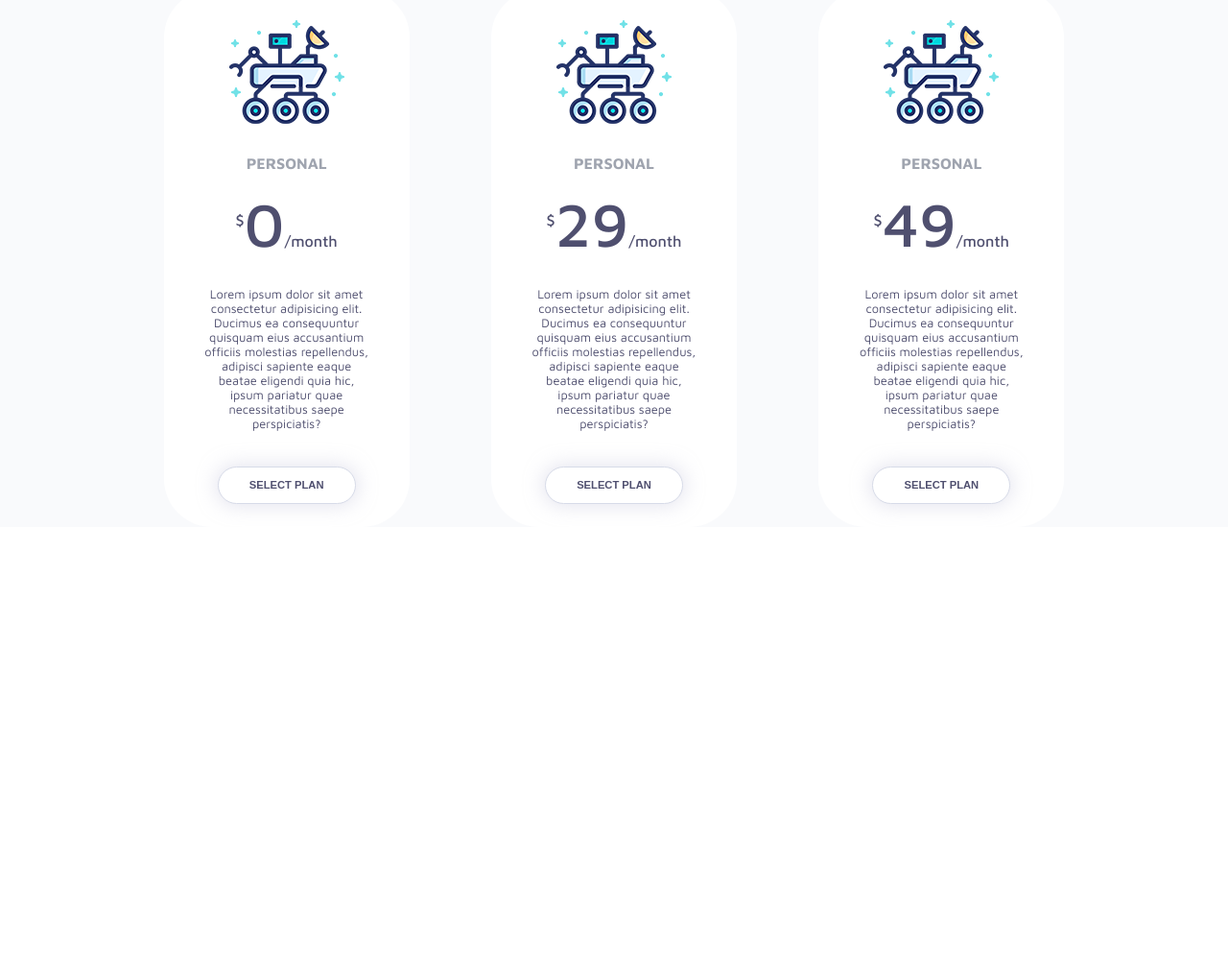
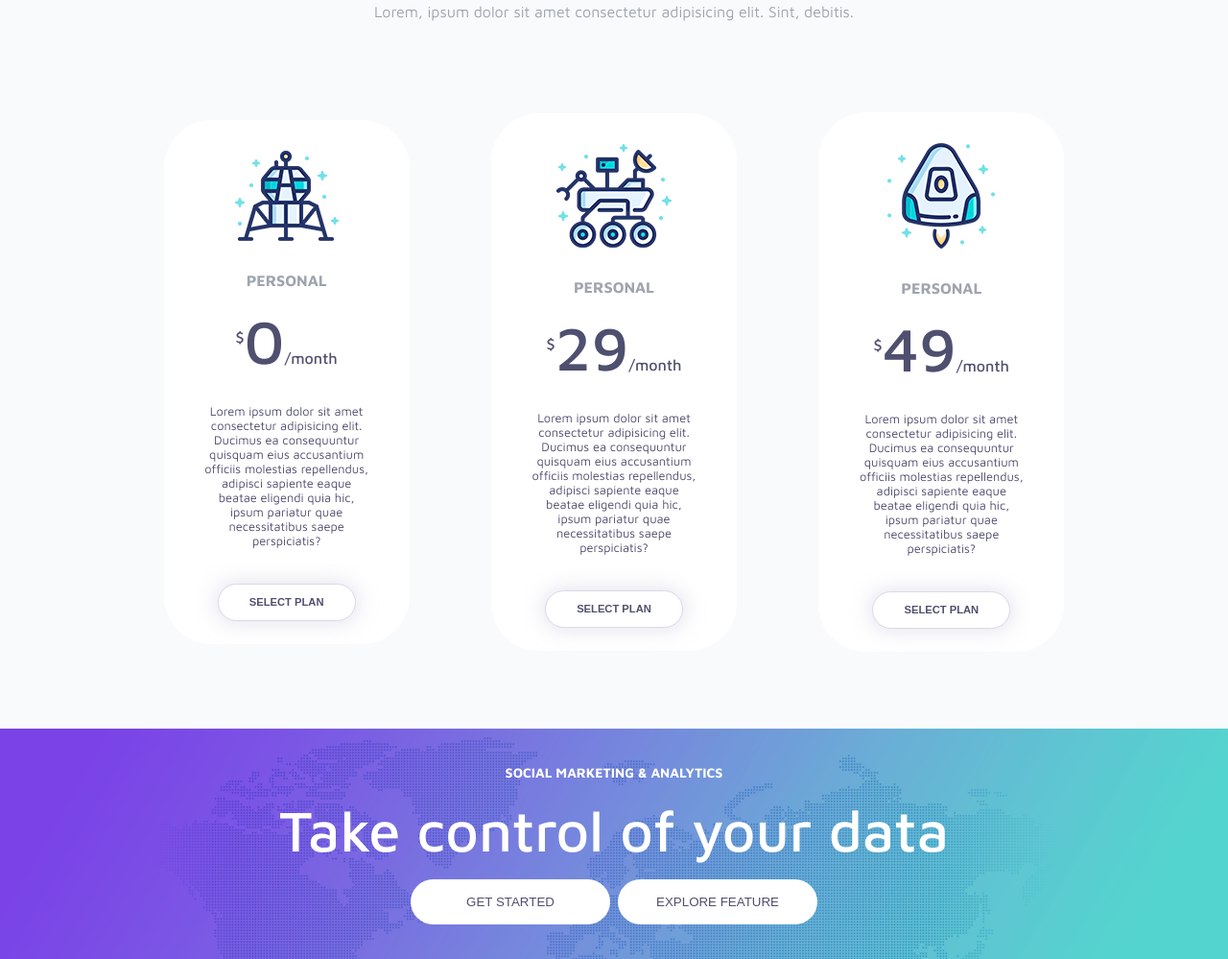
Before and after one commit to dzianisbohush/flex_learn_1, a plain HTML site: page index.html in a window 1280 px wide. Shown: the part 1017-2016 px from the top of the page at 96% size. Before the commit the page ends 1566 px from the top, so only its background shows below. Drawn offline with Linux system fonts and the light colour scheme.

Commit message:
added .take-control

```diff
--- a/normalize.css
+++ b/css/style.css
@@ -15,7 +15,7 @@ header{
     align-items: center;
     height: 100vh;
     min-height: 600px;
-    background: url(back.png) no-repeat center;
+    background: url(../img/header-background.png) no-repeat center;
     background-size: cover;
     position: relative;
 }
@@ -33,11 +33,18 @@ header{
 }
 .logo{
     display:flex;
-    width: 11%;
+    width: 13%;
+    letter-spacing: 4px;
     justify-content: space-between;
     align-items: center;
 }
+.logo span{
+    font-size: 30px;
+    font-weight: 700;
+}
 .nav{
+    font-size: 16px;
+    font-weight: 500;
     width: 60%
 }
 .nav ul{
@@ -67,6 +74,11 @@ header{
     justify-content: space-around;
     align-items: center;
 }
+.header-message span{
+    font-size: 14px;
+    font-weight: 700;
+    text-transform: uppercase;
+}
 
 
 .header-message span::before{
@@ -91,10 +103,16 @@ header{
 
 .header-message h1{
     margin:1%;
+    font-size: 80px;
+    font-weight: 500;
     }
 
     .header-message p{
         margin:0;
+        font-size: 16px;
+        font-weight: 400;
+        width: 70%;
+        text-align: center;
         }
 
         .header-arrow{
@@ -114,8 +132,10 @@ header{
 
         }
 .select-a-plan{
-    hight:100vh;
-    min-height: 600px;
+    hight:70vh;
+    padding: 5rem 3rem;
+
+    /* min-height: 700px; */
     background: #f9fafc;
     display:flex;
     flex-direction: column;
@@ -171,7 +191,7 @@ header{
     display: flex;
     justify-content: space-around;
     align-items: center;
-    margin-top: 3rem;
+    margin-top: 6rem;
     /* height: 40vh; */
     width: 80vw;
     color: #9fa4af;
@@ -243,3 +263,48 @@ transition: .2s;
 color:white;
 background: #6e45e2;
 }
+
+.take-action{
+    display: flex;
+    flex-direction: column;
+    justify-content: center;
+    align-items: center;
+    background: url(../img/map.png) no-repeat center;
+    background-size: cover;
+    color: white;
+    text-align:center;
+    height: 30vh;
+}
+.take-action span{
+    text-transform: uppercase;
+    font-size: 14px;
+    font-weight: 700;
+}
+.take-action h4{
+    margin: 1rem;
+    font-size: 60px;
+    font-weight: 500;
+}
+.take-action-buttons{
+    display:flex;
+    justify-content: space-between;
+    align-content: center;
+    font-size: 12px;
+    font-weight: 700;
+    text-align: center;
+    width: 26.5rem;
+}
+.take-action-buttons button{
+    background: white;
+    padding: 1rem 2rem;
+    border-radius: 100px;
+    cursor: pointer;
+    width: 13rem;
+    border: none;
+    color:#4f4f6f;
+    text-transform: uppercase;
+}
+.take-action-buttons button:hover{
+    background: #6e45e2;
+    color:white;
+}
--- a/index.html
+++ b/index.html
@@ -6,23 +6,16 @@
     <meta http-equiv="X-UA-Compatible" content="ie=edge">
     <title>flexbox learn</title>
     <link href="https://fonts.googleapis.com/css?family=Maven+Pro:400,500,700,900" rel="stylesheet">
-    <link rel="stylesheet" href="style.css">
-    <link rel="stylesheet" href="normalize.css">
-    <script>
-            window.onload = function() {
-                let elem = document.querySelector(".get-started-button");
-                elem.addEventListener('click', ()=>console.log("clicked"));
-            }
+    <link rel="stylesheet" href="./css/style.css">
 
-             </script>
 </head>
 <body>
     <header >
 
         <div class="logo-nav">
             <div class="logo">
-                <img src="logo.png" alt="">
-                MISOCIAL
+                <img src="./img/logo.png" alt="">
+                <span>MISOCIAL</span>
             </div>
             <div class="nav">
                 <ul>
@@ -41,7 +34,7 @@
                 <p>Lorem, ipsum dolor sit amet consectetur adipisicing elit. Sint, debitis.</p>
             </div>
         <div class="header-arrow">
-                <a href="#"><img src="down-arrow.png" alt=""></a>
+                <a href="#"><img src="./img/down-arrow.png" alt=""></a>
         </div>
     </header>
     <main>
@@ -55,32 +48,43 @@
 </div>
 <div class="plans">
 <div class="plan-1">
-    <img src="asset.png" alt="">
+    <img src="./img/asset1.png" alt="">
     <span>PERSONAL</span>
     <h4><sup>$</sup>0<sub>/month</sub></h4>
     <p>Lorem ipsum dolor sit amet consectetur adipisicing elit. Ducimus ea consequuntur quisquam eius accusantium officiis molestias repellendus, adipisci sapiente eaque beatae eligendi quia hic, ipsum pariatur quae necessitatibus saepe perspiciatis?</p>
     <button>SELECT PLAN</button>
 </div>
 <div class="plan-2">
-        <img src="asset.png" alt="">
+        <img src="./img/asset2.png" alt="">
         <span>PERSONAL</span>
         <h4><sup>$</sup>29<sub>/month</sub></h4>
         <p>Lorem ipsum dolor sit amet consectetur adipisicing elit. Ducimus ea consequuntur quisquam eius accusantium officiis molestias repellendus, adipisci sapiente eaque beatae eligendi quia hic, ipsum pariatur quae necessitatibus saepe perspiciatis?</p>
         <button>SELECT PLAN</button>
 </div>
 <div class="plan-3">
-        <img src="asset.png" alt="">
+        <img src="./img/asset3.png" alt="">
         <span>PERSONAL</span>
         <h4><sup>$</sup>49<sub>/month</sub></h4>
         <p>Lorem ipsum dolor sit amet consectetur adipisicing elit. Ducimus ea consequuntur quisquam eius accusantium officiis molestias repellendus, adipisci sapiente eaque beatae eligendi quia hic, ipsum pariatur quae necessitatibus saepe perspiciatis?</p>
         <button>SELECT PLAN</button>
 </div>
-
     </div>
-
-
 </div>
 </article>
+<article class="take-action">
+
+        <span>social marketing & analytics</span>
+        <h4>Take control of your data</h4>
+        <div class="take-action-buttons">
+            <button>
+get started
+            </button>
+            <button>
+explore feature
+            </button>
+        </div>
+</article>
+<footer>
 
 
 
@@ -89,17 +93,7 @@
 
 
 
-
-
-
-
-
-<article></article>
-<footer></footer>
-
-
-
-
+</footer>
     </main>
 </body>
 
```
Also changed, not shown: img/asset1.png (added), img/asset2.png (renamed from asset.png), img/asset3.png (added), img/down-arrow.png (renamed from down-arrow.png), img/header-background.png (renamed from back.png), img/logo.png (renamed from logo.png), img/map.png (added), style.css (deleted).
